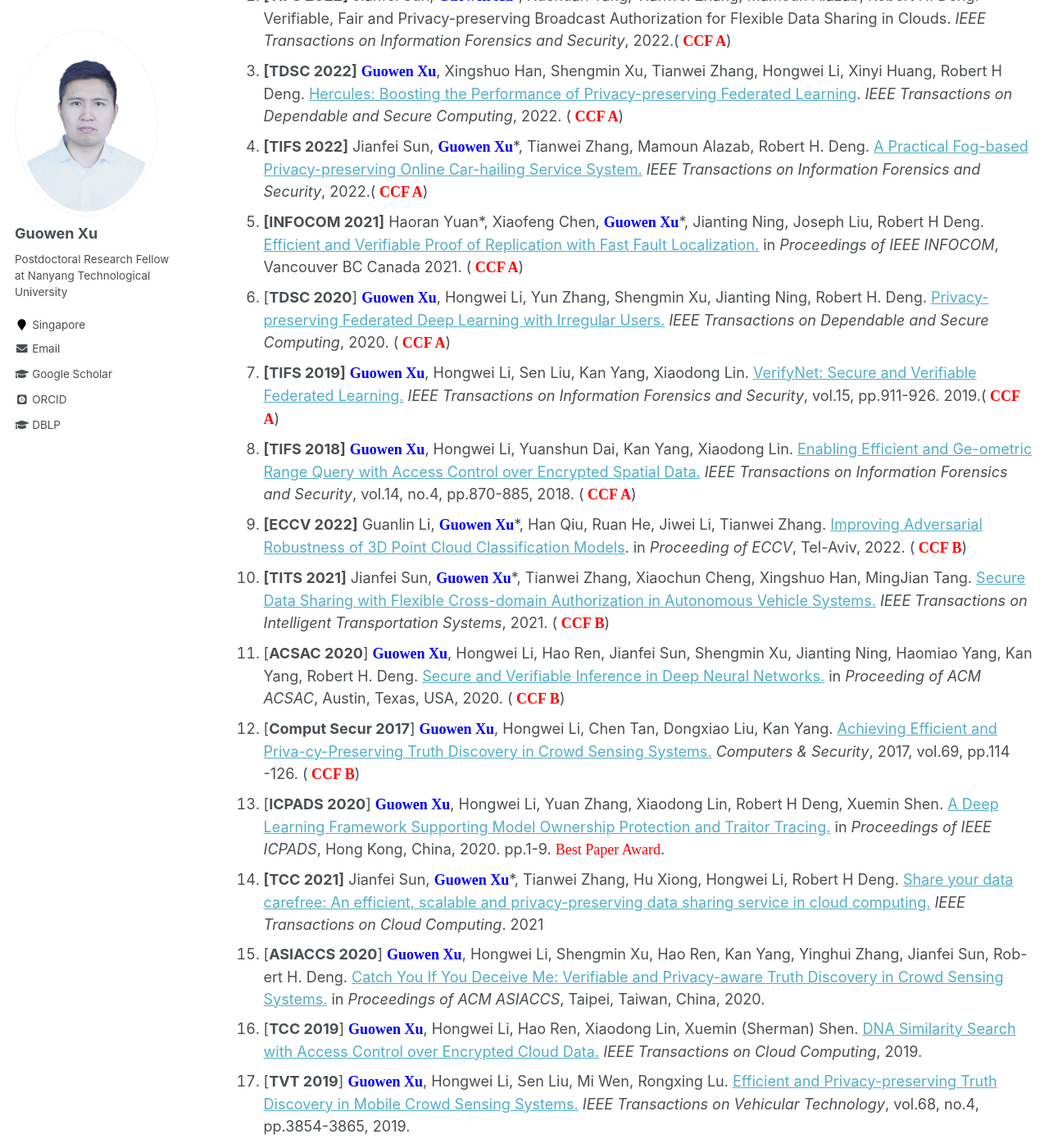
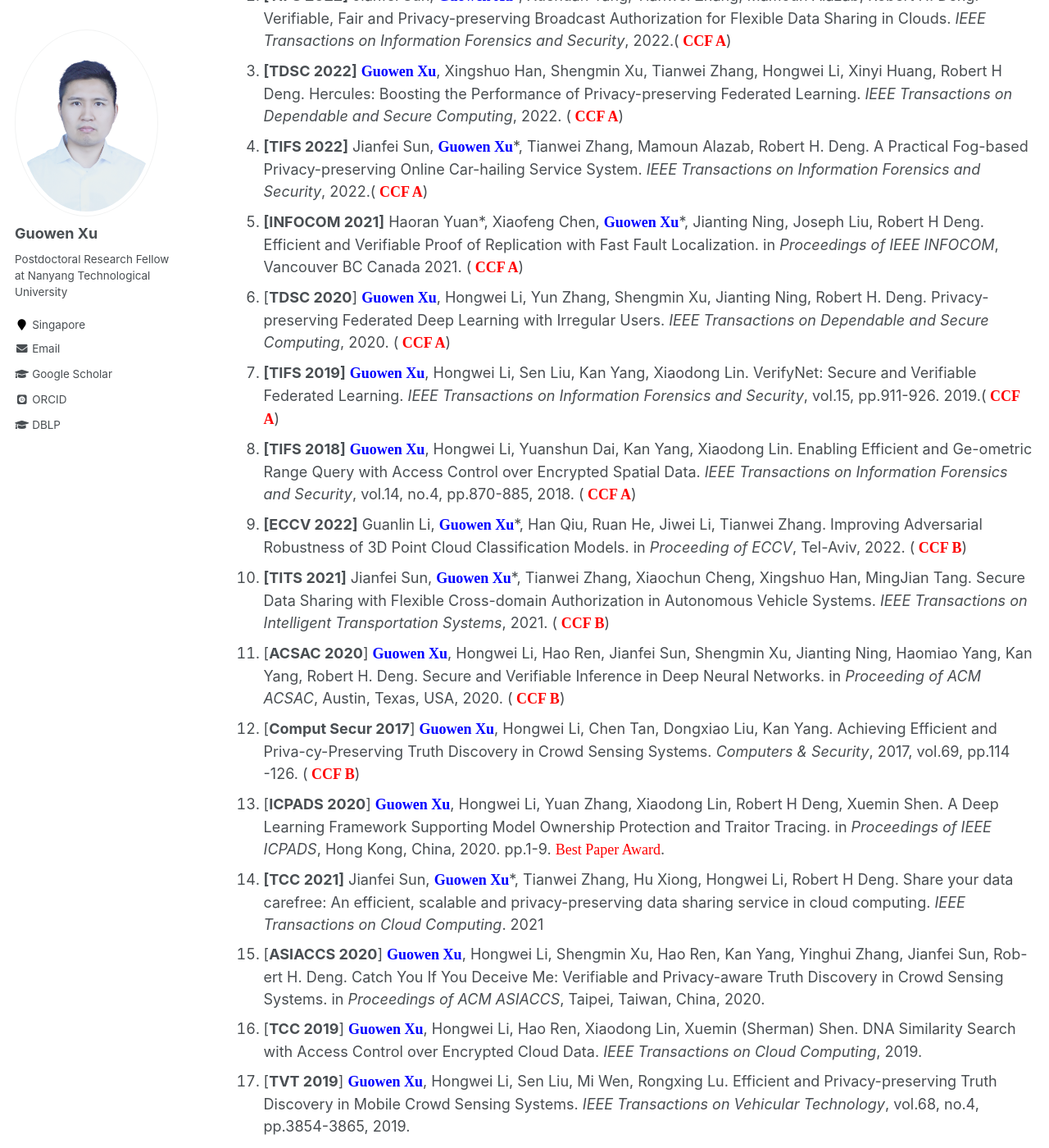
Before and after one commit to Guowen-xu/guowen-xu.github.io, a Jekyll site: the page built from _pages/publications.md, in a window 1280 px wide and 1400 px high, scrolled down 428 px. Shown: the whole window at 82% size. Built offline with Jekyll 4.4.1, drawn with Linux system fonts in a browser that asks for light colours; some web fonts are replaced; part of the change alters nothing that is shown; some of the changed text lies outside the part shown.

Commit message:
Update publications.md

```diff
--- a/_pages/publications.md
+++ b/_pages/publications.md
@@ -14,22 +14,22 @@ You can find my articles on my [Google Scholar](https://scholar.google.com.hk/ci
 
 
 
-1. [**CCS 2022**] Gelei Deng, **<font face="Times New Roman" color=blue size=4> Guowen Xu</font>**\*, Yuan Zhou, Tianwei Zhang, Yang Liu. [On the (In)Security of Secure ROS2](https://dl.acm.org/doi/10.1145/3548606.3560681). in *Proceedings of ACM Conference on Computer and Communications Security (CCS)*,Los Angeles, U.S.A., 2022. (**<font face="Times New Roman" color=red size=4> CCF A</font>**)
+1. [**CCS 2022**] Gelei Deng, **<font face="Times New Roman" color=blue size=4> Guowen Xu</font>**\*, Yuan Zhou, Tianwei Zhang, Yang Liu. On the (In)Security of Secure ROS2. in *Proceedings of ACM Conference on Computer and Communications Security (CCS)*,Los Angeles, U.S.A., 2022. (**<font face="Times New Roman" color=red size=4> CCF A</font>**)
 2. **[TIFS 2022]** Jianfei Sun, **<font face="Times New Roman" color=blue size=4> Guowen Xu</font>**\*, Xuehuan Yang, Tianwei Zhang, Mamoun Alazab, Robert H. Deng. Verifiable, Fair and Privacy-preserving Broadcast Authorization for Flexible Data Sharing in Clouds. *IEEE Transactions on Information Forensics and Security*, 2022.(**<font face="Times New Roman" color=red size=4> CCF A</font>**)
-3. **[TDSC 2022]**  **<font face="Times New Roman" color=blue size=4> Guowen Xu</font>**, Xingshuo Han, Shengmin Xu, Tianwei Zhang, Hongwei Li, Xinyi Huang, Robert H Deng. [Hercules: Boosting the Performance of Privacy-preserving Federated Learning](https://ieeexplore.ieee.org/document/9935302). *IEEE Transactions on Dependable and Secure Computing*, 2022. (**<font face="Times New Roman" color=red size=4> CCF A</font>**)
-4. **[TIFS 2022]** Jianfei Sun, **<font face="Times New Roman" color=blue size=4> Guowen Xu</font>**\*, Tianwei Zhang, Mamoun Alazab, Robert H. Deng. [A Practical Fog-based Privacy-preserving Online Car-hailing Service System.](https://ieeexplore.ieee.org/document/9849044) *IEEE Transactions on Information Forensics and Security*, 2022.(**<font face="Times New Roman" color=red size=4> CCF A</font>**)
-5. **[INFOCOM 2021]** Haoran Yuan\*, Xiaofeng Chen, **<font face="Times New Roman" color=blue size=4> Guowen Xu</font>**\*, Jianting Ning, Joseph Liu, Robert H Deng.  [Efficient and Verifiable Proof of Replication with Fast Fault Localization.](https://ieeexplore.ieee.org/document/9488729) in *Proceedings of IEEE INFOCOM*, Vancouver BC Canada 2021. (**<font face="Times New Roman" color=red size=4> CCF A</font>**)
-6. [**TDSC 2020**] **<font face="Times New Roman" color=blue size=4> Guowen Xu</font>**, Hongwei Li, Yun Zhang, Shengmin Xu, Jianting Ning, Robert H. Deng. [Privacy-preserving Federated Deep Learning with Irregular Users.](https://ieeexplore.ieee.org/document/9130089) *IEEE Transactions on Dependable and Secure Computing*, 2020. (**<font face="Times New Roman" color=red size=4> CCF A</font>**)
-7. **[TIFS 2019]**  **<font face="Times New Roman" color=blue size=4> Guowen Xu</font>**, Hongwei Li, Sen Liu, Kan Yang, Xiaodong Lin. [VerifyNet: Secure and Verifiable Federated Learning.](https://ieeexplore.ieee.org/document/8765347) *IEEE Transactions on Information Forensics and Security*, vol.15, pp.911-926. 2019.(**<font face="Times New Roman" color=red size=4> CCF A</font>**)
-8. **[TIFS 2018]**  **<font face="Times New Roman" color=blue size=4> Guowen Xu</font>**, Hongwei Li, Yuanshun Dai, Kan Yang, Xiaodong Lin. [Enabling Efficient and Ge-ometric Range Query with Access Control over Encrypted Spatial Data.](https://ieeexplore.ieee.org/document/8452984) *IEEE Transactions on Information Forensics and Security*, vol.14, no.4, pp.870-885, 2018. (**<font face="Times New Roman" color=red size=4> CCF A</font>**)
-9. **[ECCV 2022]** Guanlin Li, **<font face="Times New Roman" color=blue size=4> Guowen Xu</font>**\*, Han Qiu, Ruan He, Jiwei Li,  Tianwei Zhang. [Improving Adversarial Robustness of 3D Point Cloud Classification Models](https://link.springer.com/chapter/10.1007/978-3-031-19772-7_39). in *Proceeding of  ECCV*, Tel-Aviv, 2022. (**<font face="Times New Roman" color=red size=4> CCF B</font>**)
-10. **[TITS 2021]** Jianfei Sun,  **<font face="Times New Roman" color=blue size=4> Guowen Xu</font>**\*, Tianwei Zhang, Xiaochun Cheng, Xingshuo Han, MingJian Tang. [Secure Data Sharing with Flexible Cross-domain Authorization in Autonomous Vehicle Systems.](https://ieeexplore.ieee.org/document/9737055) *IEEE Transactions on Intelligent Transportation Systems*, 2021. (**<font face="Times New Roman" color=red size=4> CCF B</font>**)
-11. [**ACSAC 2020**] **<font face="Times New Roman" color=blue size=4> Guowen Xu</font>**, Hongwei Li, Hao Ren, Jianfei Sun, Shengmin Xu, Jianting Ning, Haomiao Yang, Kan Yang, Robert H. Deng. [Secure and Verifiable Inference in Deep Neural Networks.](https://dl.acm.org/doi/10.1145/3427228.3427232) in *Proceeding of ACM ACSAC*, Austin, Texas, USA, 2020. (**<font face="Times New Roman" color=red size=4> CCF B</font>**)
-12. [**Comput Secur 2017**] **<font face="Times New Roman" color=blue size=4> Guowen Xu</font>**, Hongwei Li, Chen Tan, Dongxiao Liu, Kan Yang. [Achieving Efficient and Priva-cy-Preserving Truth Discovery in Crowd Sensing Systems.](https://www.sciencedirect.com/science/article/pii/S0167404816301675) *Computers & Security*, 2017, vol.69, pp.114 -126. (**<font face="Times New Roman" color=red size=4> CCF B</font>**)
-13. [**ICPADS 2020**] **<font face="Times New Roman" color=blue size=4> Guowen Xu</font>**, Hongwei Li, Yuan Zhang, Xiaodong Lin, Robert H Deng, Xuemin Shen. [A Deep Learning Framework Supporting Model Ownership Protection and Traitor Tracing.](https://ieeexplore.ieee.org/document/9359144) in *Proceedings of IEEE ICPADS*, Hong Kong, China, 2020. pp.1-9. <font face="Times New Roman" color=red size=4> Best Paper Award</font>.
-14. **[TCC 2021]** Jianfei Sun,  **<font face="Times New Roman" color=blue size=4> Guowen Xu</font>**\*, Tianwei Zhang, Hu Xiong, Hongwei Li, Robert H Deng. [Share your data carefree: An efficient, scalable and privacy-preserving data sharing service in cloud computing.](https://ieeexplore.ieee.org/document/9560030) *IEEE Transactions on Cloud Computing*. 2021
-15. [**ASIACCS 2020**] **<font face="Times New Roman" color=blue size=4> Guowen Xu</font>**, Hongwei Li, Shengmin Xu, Hao Ren, Kan Yang, Yinghui Zhang, Jianfei Sun, Rob-ert H. Deng. [Catch You If You Deceive Me: Verifiable and Privacy-aware Truth Discovery in Crowd Sensing Systems.](https://dl.acm.org/doi/abs/10.1145/3320269.3384720) in *Proceedings of ACM ASIACCS*, Taipei, Taiwan, China, 2020.
-16. [**TCC 2019**] **<font face="Times New Roman" color=blue size=4> Guowen Xu</font>**, Hongwei Li, Hao Ren, Xiaodong Lin, Xuemin (Sherman) Shen. [DNA Similarity Search with Access Control over Encrypted Cloud Data.](https://ieeexplore.ieee.org/document/8967153) *IEEE Transactions on Cloud Computing*, 2019.
-17. [**TVT 2019**]  **<font face="Times New Roman" color=blue size=4> Guowen Xu</font>**, Hongwei Li, Sen Liu, Mi Wen, Rongxing Lu. [Efficient and Privacy-preserving Truth Discovery in Mobile Crowd Sensing Systems.](https://ieeexplore.ieee.org/document/8629055) *IEEE Transactions on Vehicular Technology*, vol.68, no.4, pp.3854-3865, 2019.
-18. [**IEEE Commun Mag 2019**] **<font face="Times New Roman" color=blue size=4> Guowen Xu</font>**, Hongwei Li, Hao Ren, Kan Yang，Robert H. Deng. [Data Privacy and Security in Deep Learning: Attacks, Solutions and Opportunities.](https://ink.library.smu.edu.sg/cgi/viewcontent.cgi?article=5676&context=sis_research) *IEEE Communications Magazine*, vol.57, no.11, pp.116-122, 2019.
-19. [**CCS 2018**] **<font face="Times New Roman" color=blue size=4> Guowen Xu</font>**, Hongwei Li, Rongxing Lu. [Practical and Privacy-Aware Truth Discovery in Mobile Crowd Sensing Systems.](https://dl.acm.org/doi/10.1145/3243734.3278529) in *Proceedings of ACM CCS*, Toronto, Canada. 2018, pp.2132-2134. (Poster)
+3. **[TDSC 2022]**  **<font face="Times New Roman" color=blue size=4> Guowen Xu</font>**, Xingshuo Han, Shengmin Xu, Tianwei Zhang, Hongwei Li, Xinyi Huang, Robert H Deng. Hercules: Boosting the Performance of Privacy-preserving Federated Learning. *IEEE Transactions on Dependable and Secure Computing*, 2022. (**<font face="Times New Roman" color=red size=4> CCF A</font>**)
+4. **[TIFS 2022]** Jianfei Sun, **<font face="Times New Roman" color=blue size=4> Guowen Xu</font>**\*, Tianwei Zhang, Mamoun Alazab, Robert H. Deng. A Practical Fog-based Privacy-preserving Online Car-hailing Service System. *IEEE Transactions on Information Forensics and Security*, 2022.(**<font face="Times New Roman" color=red size=4> CCF A</font>**)
+5. **[INFOCOM 2021]** Haoran Yuan\*, Xiaofeng Chen, **<font face="Times New Roman" color=blue size=4> Guowen Xu</font>**\*, Jianting Ning, Joseph Liu, Robert H Deng.  Efficient and Verifiable Proof of Replication with Fast Fault Localization. in *Proceedings of IEEE INFOCOM*, Vancouver BC Canada 2021. (**<font face="Times New Roman" color=red size=4> CCF A</font>**)
+6. [**TDSC 2020**] **<font face="Times New Roman" color=blue size=4> Guowen Xu</font>**, Hongwei Li, Yun Zhang, Shengmin Xu, Jianting Ning, Robert H. Deng. Privacy-preserving Federated Deep Learning with Irregular Users. *IEEE Transactions on Dependable and Secure Computing*, 2020. (**<font face="Times New Roman" color=red size=4> CCF A</font>**)
+7. **[TIFS 2019]**  **<font face="Times New Roman" color=blue size=4> Guowen Xu</font>**, Hongwei Li, Sen Liu, Kan Yang, Xiaodong Lin. VerifyNet: Secure and Verifiable Federated Learning. *IEEE Transactions on Information Forensics and Security*, vol.15, pp.911-926. 2019.(**<font face="Times New Roman" color=red size=4> CCF A</font>**)
+8. **[TIFS 2018]**  **<font face="Times New Roman" color=blue size=4> Guowen Xu</font>**, Hongwei Li, Yuanshun Dai, Kan Yang, Xiaodong Lin. Enabling Efficient and Ge-ometric Range Query with Access Control over Encrypted Spatial Data. *IEEE Transactions on Information Forensics and Security*, vol.14, no.4, pp.870-885, 2018. (**<font face="Times New Roman" color=red size=4> CCF A</font>**)
+9. **[ECCV 2022]** Guanlin Li, **<font face="Times New Roman" color=blue size=4> Guowen Xu</font>**\*, Han Qiu, Ruan He, Jiwei Li,  Tianwei Zhang. Improving Adversarial Robustness of 3D Point Cloud Classification Models. in *Proceeding of  ECCV*, Tel-Aviv, 2022. (**<font face="Times New Roman" color=red size=4> CCF B</font>**)
+10. **[TITS 2021]** Jianfei Sun,  **<font face="Times New Roman" color=blue size=4> Guowen Xu</font>**\*, Tianwei Zhang, Xiaochun Cheng, Xingshuo Han, MingJian Tang. Secure Data Sharing with Flexible Cross-domain Authorization in Autonomous Vehicle Systems. *IEEE Transactions on Intelligent Transportation Systems*, 2021. (**<font face="Times New Roman" color=red size=4> CCF B</font>**)
+11. [**ACSAC 2020**] **<font face="Times New Roman" color=blue size=4> Guowen Xu</font>**, Hongwei Li, Hao Ren, Jianfei Sun, Shengmin Xu, Jianting Ning, Haomiao Yang, Kan Yang, Robert H. Deng. Secure and Verifiable Inference in Deep Neural Networks. in *Proceeding of ACM ACSAC*, Austin, Texas, USA, 2020. (**<font face="Times New Roman" color=red size=4> CCF B</font>**)
+12. [**Comput Secur 2017**] **<font face="Times New Roman" color=blue size=4> Guowen Xu</font>**, Hongwei Li, Chen Tan, Dongxiao Liu, Kan Yang. Achieving Efficient and Priva-cy-Preserving Truth Discovery in Crowd Sensing Systems. *Computers & Security*, 2017, vol.69, pp.114 -126. (**<font face="Times New Roman" color=red size=4> CCF B</font>**)
+13. [**ICPADS 2020**] **<font face="Times New Roman" color=blue size=4> Guowen Xu</font>**, Hongwei Li, Yuan Zhang, Xiaodong Lin, Robert H Deng, Xuemin Shen. A Deep Learning Framework Supporting Model Ownership Protection and Traitor Tracing. in *Proceedings of IEEE ICPADS*, Hong Kong, China, 2020. pp.1-9. <font face="Times New Roman" color=red size=4> Best Paper Award</font>.
+14. **[TCC 2021]** Jianfei Sun,  **<font face="Times New Roman" color=blue size=4> Guowen Xu</font>**\*, Tianwei Zhang, Hu Xiong, Hongwei Li, Robert H Deng. Share your data carefree: An efficient, scalable and privacy-preserving data sharing service in cloud computing. *IEEE Transactions on Cloud Computing*. 2021
+15. [**ASIACCS 2020**] **<font face="Times New Roman" color=blue size=4> Guowen Xu</font>**, Hongwei Li, Shengmin Xu, Hao Ren, Kan Yang, Yinghui Zhang, Jianfei Sun, Rob-ert H. Deng. Catch You If You Deceive Me: Verifiable and Privacy-aware Truth Discovery in Crowd Sensing Systems. in *Proceedings of ACM ASIACCS*, Taipei, Taiwan, China, 2020.
+16. [**TCC 2019**] **<font face="Times New Roman" color=blue size=4> Guowen Xu</font>**, Hongwei Li, Hao Ren, Xiaodong Lin, Xuemin (Sherman) Shen. DNA Similarity Search with Access Control over Encrypted Cloud Data. *IEEE Transactions on Cloud Computing*, 2019.
+17. [**TVT 2019**]  **<font face="Times New Roman" color=blue size=4> Guowen Xu</font>**, Hongwei Li, Sen Liu, Mi Wen, Rongxing Lu. Efficient and Privacy-preserving Truth Discovery in Mobile Crowd Sensing Systems. *IEEE Transactions on Vehicular Technology*, vol.68, no.4, pp.3854-3865, 2019.
+18. [**IEEE Commun Mag 2019**] **<font face="Times New Roman" color=blue size=4> Guowen Xu</font>**, Hongwei Li, Hao Ren, Kan Yang，Robert H. Deng. Data Privacy and Security in Deep Learning: Attacks, Solutions and Opportunities. *IEEE Communications Magazine*, vol.57, no.11, pp.116-122, 2019.
+19. [**CCS 2018**] **<font face="Times New Roman" color=blue size=4> Guowen Xu</font>**, Hongwei Li, Rongxing Lu. Practical and Privacy-Aware Truth Discovery in Mobile Crowd Sensing Systems. in *Proceedings of ACM CCS*, Toronto, Canada. 2018, pp.2132-2134. (Poster)
```
